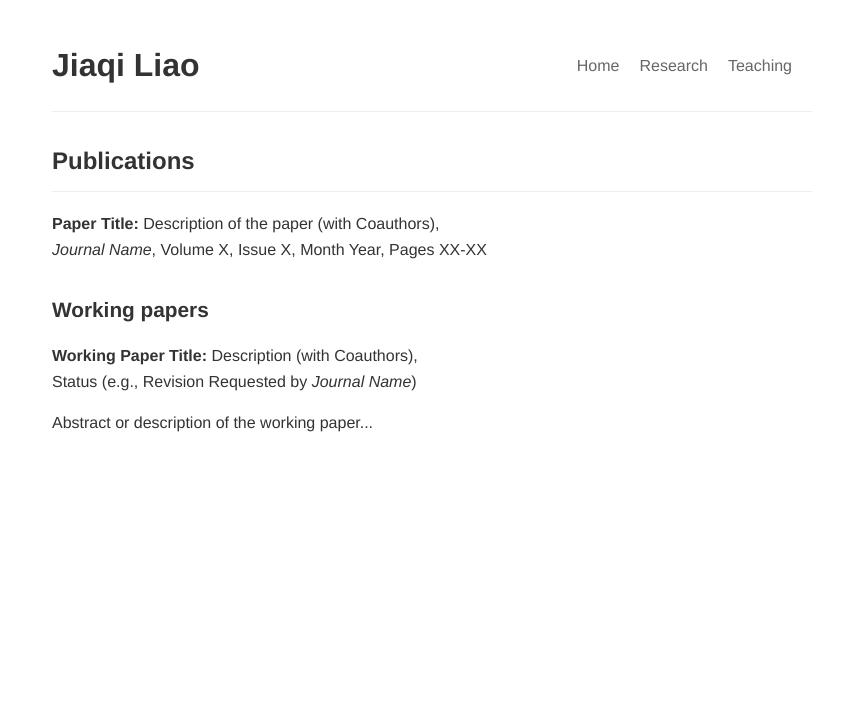
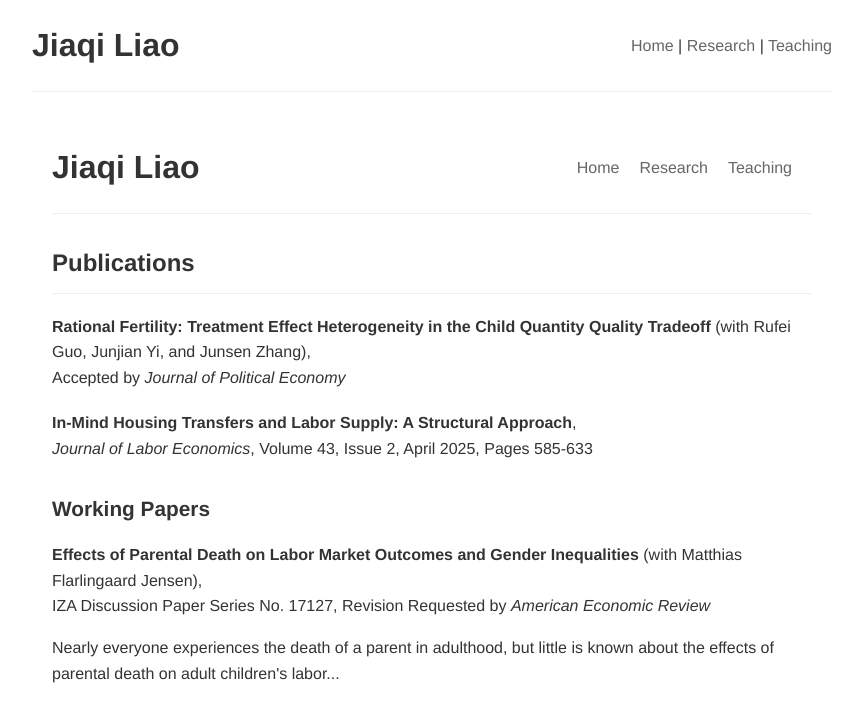
Before and after one commit to jiaqiliao6/jiaqiliao6.github.io, a Jekyll site: the page built from research.html, in a window 1280 px wide. Shown: the top 722 px of the page, without its empty margins (208-1070 px from the left). Built offline with Jekyll 4.4.1, drawn with Linux system fonts in a browser that asks for light colours.

Commit message:
Update research.html

```diff
--- a/research.html
+++ b/research.html
@@ -1,20 +1,20 @@
-<!DOCTYPE html>
-<html lang="en">
-<head>
-    <meta charset="UTF-8">
-    <meta name="viewport" content="width=device-width, initial-scale=1.0">
-    <title>Jiaqi Liao - Research</title>
-    <link rel="stylesheet" href="css/style.css">
-</head>
-<body>
+---
+layout: default
+title: Research
+---
 <div class="container">
     <header>
-            <h1><a href="index.html">Jiaqi Liao</a></h1>
+        <div class="name-title">
+            <h1><a href="{{ '/' | relative_url }}">{{ site.author.name }}</a></h1>
+        </div>
         <nav>
             <ul>
-                    <li><a href="index.html">Home</a></li>
-                    <li><a href="research.html">Research</a></li>
-                    <li><a href="teaching.html">Teaching</a></li>
+                {% for item in site.navigation %}
+                <li><a href="{{ item.link | relative_url }}"
+                       {% if page.url == item.link %}class="active"{% endif %}>
+                    {{ item.name }}
+                </a></li>
+                {% endfor %}
             </ul>
         </nav>
     </header>
@@ -23,22 +23,26 @@
         <section class="publications">
             <h1>Publications</h1>
 
-                <article>
-                    <p><strong>Paper Title:</strong> Description of the paper (with Coauthors), <br>
-                    <em>Journal Name</em>, Volume X, Issue X, Month Year, Pages XX-XX</p>
+            <!-- 示例出版物条目 -->
+            <article class="publication">
+                <p><strong>Rational Fertility: Treatment Effect Heterogeneity in the Child Quantity Quality Tradeoff</strong> (with Rufei Guo, Junjian Yi, and Junsen Zhang),<br>
+                Accepted by <em>Journal of Political Economy</em></p>
             </article>
 
-                <!-- 添加更多出版物 -->
+            <article class="publication">
+                <p><strong>In-Mind Housing Transfers and Labor Supply: A Structural Approach</strong>,<br>
+                <em>Journal of Labor Economics</em>, Volume 43, Issue 2, April 2025, Pages 585-633</p>
+            </article>
 
-                <h2>Working papers</h2>
+            <!-- 可以继续添加更多出版物 -->
 
-                <article>
-                    <p><strong>Working Paper Title:</strong> Description (with Coauthors), <br>
-                    Status (e.g., Revision Requested by <em>Journal Name</em>)</p>
-                    <p>Abstract or description of the working paper...</p>
+            <h2>Working Papers</h2>
+
+            <article class="publication">
+                <p><strong>Effects of Parental Death on Labor Market Outcomes and Gender Inequalities</strong> (with Matthias Flarlingaard Jensen),<br>
+                IZA Discussion Paper Series No. 17127, Revision Requested by <em>American Economic Review</em></p>
+                <p class="abstract">Nearly everyone experiences the death of a parent in adulthood, but little is known about the effects of parental death on adult children's labor...</p>
             </article>
         </section>
     </main>
 </div>
-</body>
-</html>
```
Lines whose indentation alone changed are shown as unchanged.
